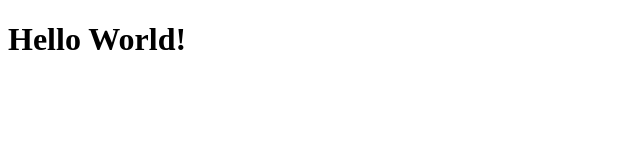
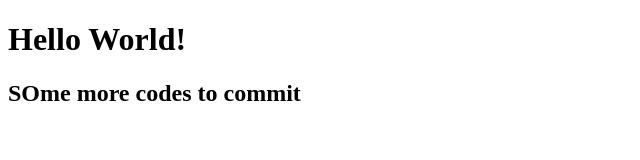
Before and after one commit to UnpredictablePrashant/TestBookFSD, a plain HTML site: page index.html in a window 1280 px wide. Shown: the whole page, without its empty margins (0-640 px from the left). Drawn offline with Linux system fonts and the light colour scheme.

Commit message:
WIP: making some changes

```diff
--- a/index.html
+++ b/index.html
@@ -6,5 +6,6 @@
     </head>
     <body>
         <h1>Hello World!</h1>
+        <h2>SOme more codes to commit</h2>
     </body>
 </html>
```
